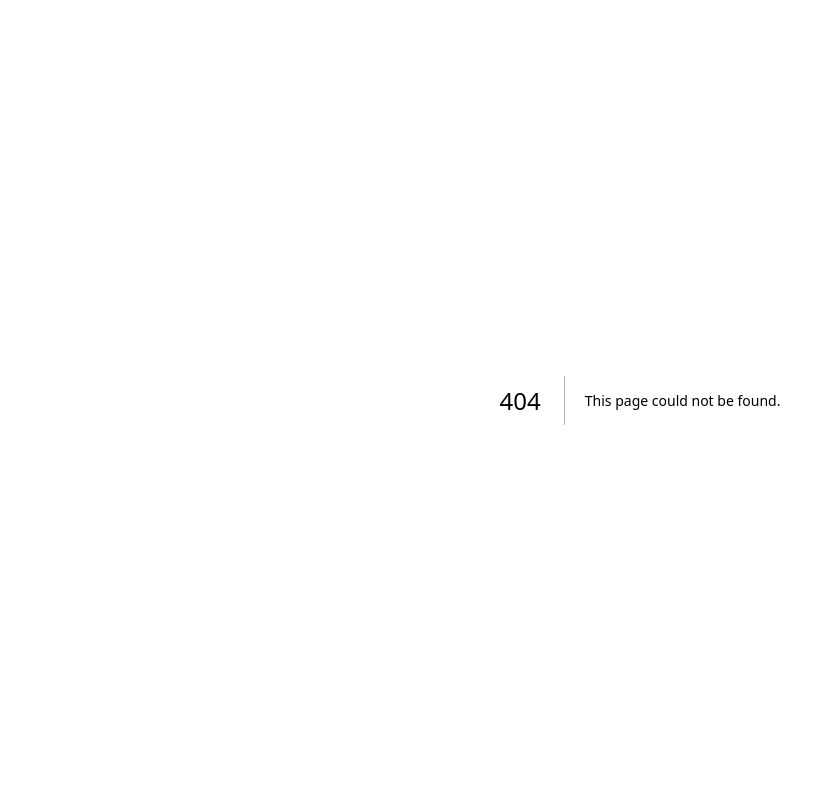
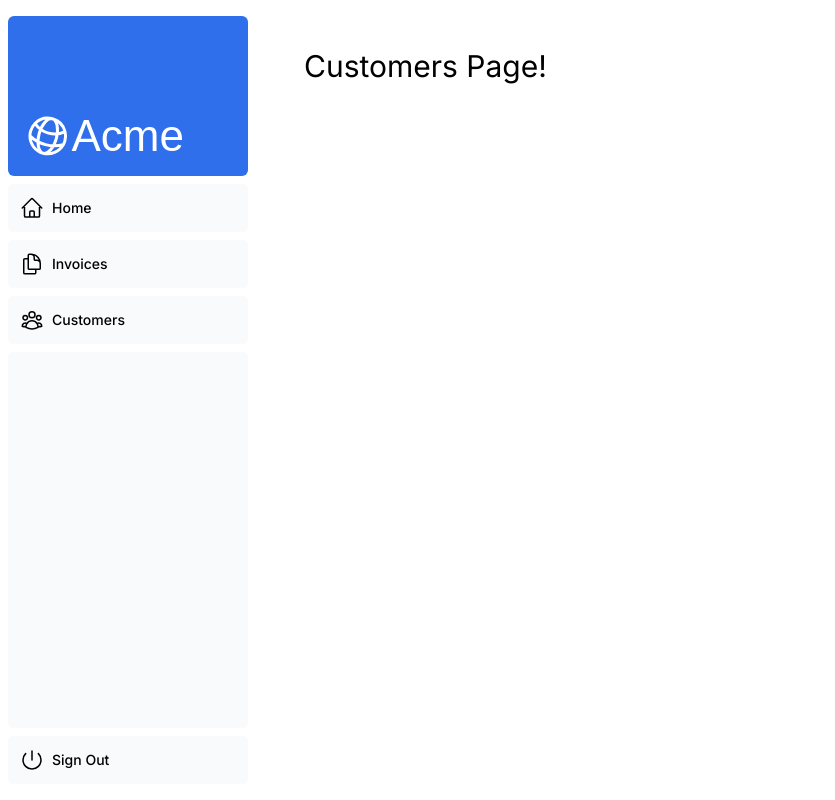
Before and after one commit to kanzo123/nextjs-dashboard2, a Next.js app: page /dashboard/customers in a window 1280 px wide. Before the commit this address had no page. Shown: the whole page, without its empty margins (0-835 px from the left). Built offline with nearby package versions, Linux system fonts and the light colour scheme; a web font is replaced by a local one.

Commit message:
feat: add dashboard basic layout

```diff
--- /dev/null
+++ b/app/dashboard/customers/page.tsx
@@ -0,0 +1,3 @@
+export default function Page() {
+  return <h1 className="text-3xl">Customers Page!</h1>
+};
--- /dev/null
+++ b/app/dashboard/invoices/page.tsx
@@ -0,0 +1,3 @@
+export default function Page() {
+  return <h1 className="text-3xl">Invoices Page!</h1>
+};
--- /dev/null
+++ b/app/dashboard/layout.tsx
@@ -0,0 +1,12 @@
+import SideNav from "@/app/ui/dashboard/sidenav";
+
+export default function Layout({children}: { children: React.ReactNode }) {
+  return (
+    <div className="flex h-screen flex-col md:flex-row md:overflow-hidden">
+      <div className="w-full flex-none md:w-64">
+        <SideNav/>
+      </div>
+      <div className="grow p-6 md:overflow-y-auto md:p-12">{children}</div>
+    </div>
+  )
+}
--- /dev/null
+++ b/app/dashboard/page.tsx
@@ -0,0 +1,3 @@
+export default function Page() {
+  return <h1 className="text-4xl">Dashboard Page!</h1>
+};
```
